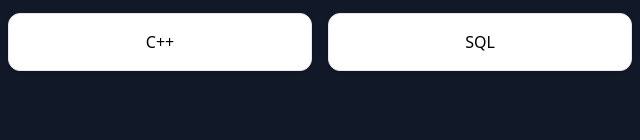
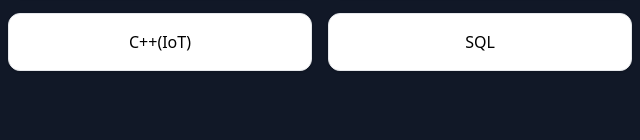
Before and after one commit to PoobetUTH/portfolio, a plain HTML site: page index.html in a window 1280 px wide. Shown: the part 660-800 px from the top of the page, 0-640 px from the left. Drawn offline with nearby package versions, Linux system fonts and the light colour scheme.

Commit message:
เปลี่ยนรายละเอียดskill

```diff
--- a/index.html
+++ b/index.html
@@ -73,7 +73,7 @@
                 <div class="bg-white border border-gray-200 rounded-xl shadow p-4 text-center text-black">CSS</div>
                 <div class="bg-white border border-gray-200 rounded-xl shadow p-4 text-center text-black">JavaScript</div>
                 <div class="bg-white border border-gray-200 rounded-xl shadow p-4 text-center text-black">Java</div>
-                <div class="bg-white border border-gray-200 rounded-xl shadow p-4 text-center text-black">C++</div>
+                <div class="bg-white border border-gray-200 rounded-xl shadow p-4 text-center text-black">C++(IoT)</div>
                 <div class="bg-white border border-gray-200 rounded-xl shadow p-4 text-center text-black">SQL</div>
             </div>
         </section>
```
Also changed, not shown: 1 other file.
